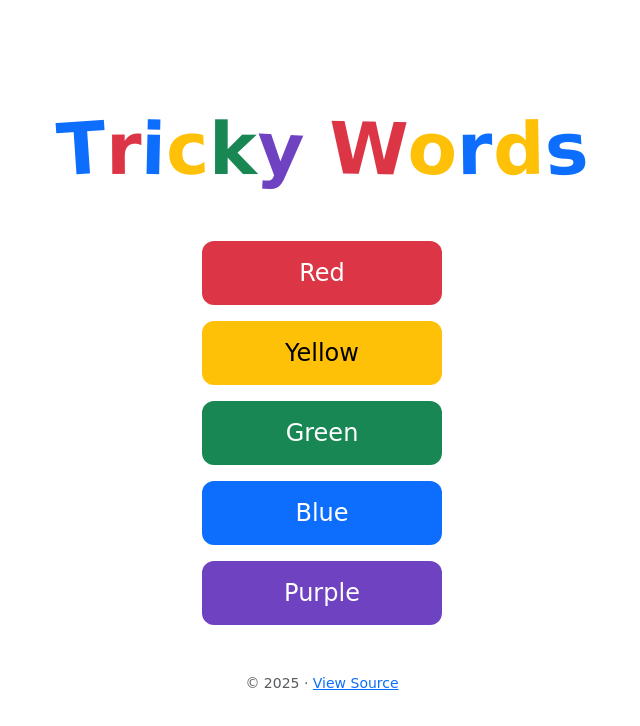
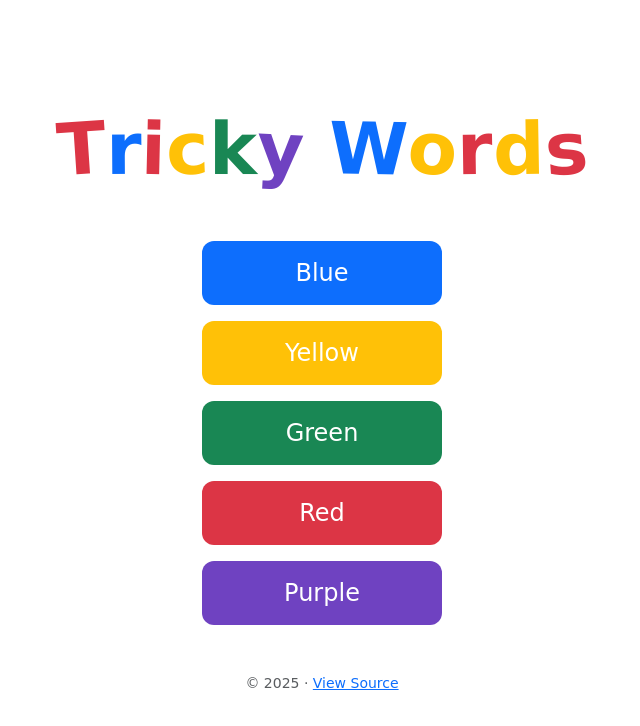
Before and after one commit to mokagio/tricky-words-trainer, a React (Vite) app: page / in a window 1280 px wide. Shown: the top 726 px of the page, without its empty margins (318-958 px from the left). Built offline with nearby package versions, Linux system fonts and the light colour scheme.

Commit message:
Fix blue and yellow groups

```diff
--- a/src/App.jsx
+++ b/src/App.jsx
@@ -3,16 +3,24 @@ import "bootstrap-icons/font/bootstrap-icons.css";
 
 const GROUPS = [
   {
-    name: "Red",
-    background: "#dc3545", // Bootstrap danger color
+    name: "Blue",
+    background: "#0d6efd",
     text: "white",
-    words: ["I", "the", "he", "she", "me", "we", "be", "was", "to", "do", "of"],
+    words: [
+      "I", "the", "he", "she",
+      "me", "we", "be", "was",
+      "to", "do", "are", "all"
+    ],
   },
   {
     name: "Yellow",
     background: "#ffc107",
-    text: "black",
-    words: ["are", "all", "you", "your", "come", "some", "said", "here", "there", "they", "go", "no", "so", "my"],
+    text: "white",
+    words: [
+      "you", "your", "come", "some",
+      "said", "here", "there", "they",
+      "go", "no", "so", "my"
+    ],
   },
   {
     name: "Green",
@@ -21,8 +29,8 @@ const GROUPS = [
     words: ["one", "by", "like", "have", "live", "give", "little", "down", "what", "when", "why", "where"],
   },
   {
-    name: "Blue",
-    background: "#0d6efd",
+    name: "Red",
+    background: "#dc3545",
     text: "white",
     words: ["who", "which", "any", "many", "more", "before", "other", "were", "because", "want", "saw", "two", "put", "could", "should", "would", "right", "their"],
   },
```
